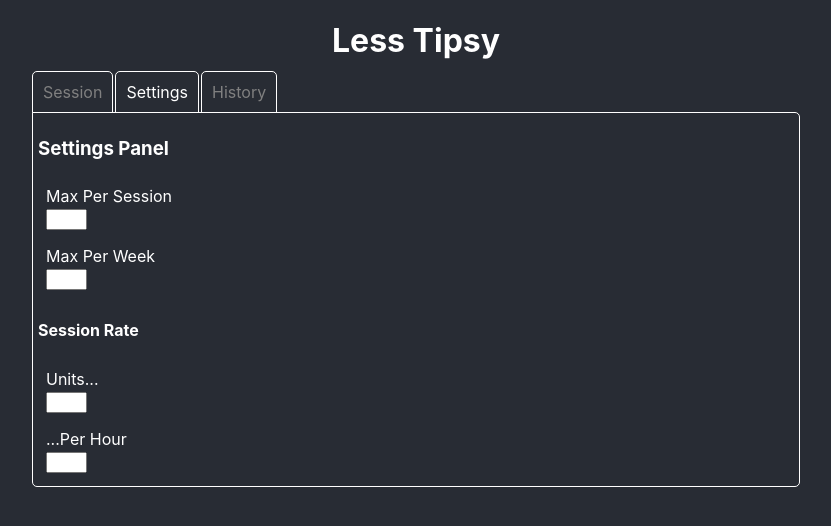
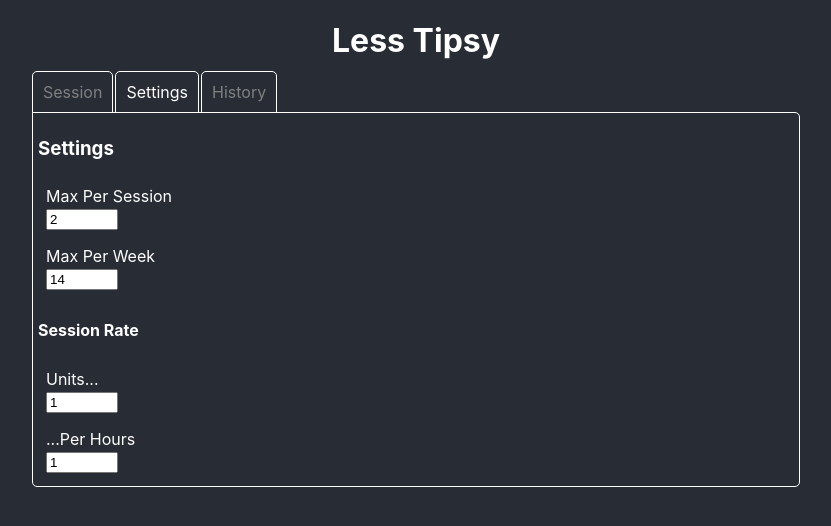
Before and after one commit to shaunlusk/less-tipsy, a React (Create React App) app: page / in a window 1280 px wide. Shown: the top 526 px of the page, without its empty margins (224-1055 px from the left). Built offline with nearby package versions, Linux system fonts and the light colour scheme.

Commit message:
Settings tab

```diff
--- a/src/components/main-panel/main-panel.tsx
+++ b/src/components/main-panel/main-panel.tsx
@@ -3,12 +3,13 @@ import { Tabs } from '../tabs/tabs';
 import { Tab } from '../tabs/tab';
 import { SettingsPanel } from '../settings-panel/settings-panel';
 import { HistoryPanel } from '../history-panel/history-panel';
+import { SettingsService } from '../../services/settings-service';
 import './main-panel.scss';
 
 class MainPanel extends React.Component<any, any> {
   private tabs: Tab[] = [
     new Tab({name:'Session', content:<div>Session</div>}),
-    new Tab({name:'Settings', content:<SettingsPanel></SettingsPanel>}),
+    new Tab({name:'Settings', content:<SettingsPanel settingsService={SettingsService.getInstance()}></SettingsPanel>}),
     new Tab({name:'History', content:<HistoryPanel></HistoryPanel>}),
   ];
 
--- a/src/components/settings-panel/settings-panel.tsx
+++ b/src/components/settings-panel/settings-panel.tsx
@@ -1,26 +1,124 @@
 import * as React from 'react';
 import './settings-panel.scss';
+import { ISettingsService } from '../../services/settings-service';
 
-class SettingsPanel extends React.Component<any, any> {
+interface ISettingsPanelProps {
+  settingsService: ISettingsService;
+}
+
+interface ISettingsPanelState {
+  sessionMax: string;
+  weeklyMax: string;
+  units: string;
+  hours: string;
+}
+
+class SettingsPanel extends React.Component<ISettingsPanelProps, ISettingsPanelState> {
+  constructor(props: ISettingsPanelProps) {
+    super(props);
+    this.state = {
+      weeklyMax: props.settingsService.weeklyMax.toString(),
+      sessionMax: props.settingsService.sessionMax.toString(),
+      units: props.settingsService.units.toString(),
+      hours: props.settingsService.hours.toString()
+    };
+  }
+
+  handleChangeSessionMax(value: string) {
+    this.setState({
+      sessionMax: value
+    }, () => {
+      if (value && value.trim().length) {
+        this.props.settingsService.sessionMax = parseInt(value);
+      }
+    });
+  }
+
+  handleChangeWeeklyMax(value: string) {
+    this.setState({
+      weeklyMax: value
+    }, () => () => {
+      if (value && value.trim().length) {
+        this.props.settingsService.sessionMax = parseInt(value);
+      }
+    });
+  }
+
+  handleChangeUnits(value: string) {
+    this.setState({
+      units: value
+    }, () => () => {
+      if (value && value.trim().length) {
+        this.props.settingsService.sessionMax = parseInt(value);
+      }
+    });
+  }
+
+  handleChangeHours(value: string) {
+    this.setState({
+      hours: value
+    }, () => () => {
+      if (value && value.trim().length) {
+        this.props.settingsService.sessionMax = parseInt(value);
+      }
+    });
+  }
+
   render() {
     return <div className="settings-container">
-      <h3>Settings Panel</h3>
+      <h3>Settings</h3>
       <div className="settings-input max-per-session">
         <div className="settings-label">Max Per Session</div>
-        <input type="text" size={2} maxLength={2} name="maxPerSessionInput"></input>
+        <input
+          type="number"
+          value={this.state.sessionMax}
+          size={5}
+          maxLength={5}
+          min={0.1}
+          max={12}
+          name="maxPerSessionInput"
+          onChange={e => this.handleChangeSessionMax(e.target.value)}
+        ></input>
       </div>
       <div className="settings-input max-per-week">
         <div className="settings-label">Max Per Week</div>
-        <input type="text" size={2} maxLength={2} name="maxPerWeekInput"></input>
+        <input
+          type="number"
+          value={this.state.weeklyMax}
+          size={5}
+          maxLength={5}
+          min={0.1}
+          max={49}
+          name="maxPerWeekInput"
+          onChange={e => this.handleChangeWeeklyMax(e.target.value)}
+        ></input>
       </div>
       <h4>Session Rate</h4>
       <div className="settings-input session-rate-units">
         <div className="settings-label">Units...</div>
-        <input type="text" size={2} maxLength={2} name="units"></input>
+        <input
+          type="number"
+          value={this.state.units}
+          size={5}
+          maxLength={5}
+          min={0.1}
+          max={12}
+          name="units"
+          onChange={e => this.handleChangeUnits(e.target.value)}
+        ></input>
         </div>
-      <div className="settings-input session-rate-minutes">
-        <div className="settings-label">...Per Hour</div>
-        <input type="text" size={2} maxLength={2} name="minutes"></input>
+      <div className="settings-input session-rate-hour">
+        <div className="settings-label">...Per Hours</div>
+        <input
+          type="number"
+          value={this.state.hours}
+          size={5}
+          maxLength={5}
+          min={0.1}
+          max={12}
+          name="hours"
+          onChange={e => this.handleChangeHours(e.target.value)}
+        ></input>
       </div>
     </div>
   }
--- /dev/null
+++ b/src/services/local-storage-service.ts
@@ -0,0 +1,47 @@
+export interface ILocalStorageService {
+  put(key: string, value: number | string | boolean): void;
+  getString(key: string): string | null;
+  getNumber(key: string): number | null;
+  getBoolean(key: string): boolean | null;
+  getObject<T>(key: string): T | null;
+  putObject<T>(key: string, value: T): void;
+  remove(key: string): void;
+}
+
+export class LocalStorageService implements ILocalStorageService {
+  getString(key: string): string | null {
+    return localStorage.getItem(key);
+  }
+
+  getNumber(key: string): number | null {
+    const value = localStorage.getItem(key);
+    return value ? parseFloat(value) : null;
+  }
+
+  getBoolean(key: string): boolean | null {
+    const value = localStorage.getItem(key);
+    if (!value) return null;
+    return value.toLocaleLowerCase() === "true" ? true : false;
+  }
+
+  put(key: string, value: string | number | boolean): void {
+    localStorage.setItem(key, value.toString());
+  }
+
+  getObject<T>(key: string): T | null {
+    const valueString = localStorage.getItem(key);
+    let value: T | null = null;
+    if (valueString) {
+      value = JSON.parse(valueString);
+    }
+    return value;
+  }
+
+  putObject<T>(key: string, value: T): void {
+    localStorage.setItem(key, JSON.stringify(value));
+  }
+
+  remove(key: string): void {
+    localStorage.removeItem(key);
+  }
+}
--- /dev/null
+++ b/src/services/settings-service.ts
@@ -0,0 +1,88 @@
+import { ILocalStorageService, LocalStorageService } from "./local-storage-service";
+
+export interface ISettingsService {
+  weeklyMax: number;
+  sessionMax: number;
+  units: number;
+  hours: number;
+}
+
+class SettingsService implements ISettingsService {
+  private static _instance: SettingsService;
+  public readonly WeeklyMaxStorageKey = 'WeeklyMax';
+  public readonly SessionMaxStorageKey = 'SessionMax';
+  public readonly HoursStorageKey = 'HoursRate';
+  public readonly UnitsStorageKey = 'UnitRate';
+  public readonly DefaultWeeklyMax = 14;
+  public readonly DefaultSessionMax = 2;
+  public readonly DefaultHours = 1;
+  public readonly DefaultUnits = 1;
+  private _weeklyMax!: number;
+  private _sessionMax!: number;
+  private _units!: number;
+  private _hours!: number;
+  private _storageService: ILocalStorageService;
+
+
+  private constructor(storageService: ILocalStorageService) {
+    this._storageService = storageService;
+
+    const weeklyMax = this._storageService.getNumber(this.WeeklyMaxStorageKey) || this.DefaultWeeklyMax;
+    this.weeklyMax = weeklyMax;
+
+    const sessionMax = this._storageService.getNumber(this.SessionMaxStorageKey) || this.DefaultSessionMax;
+    this.sessionMax = sessionMax;
+
+    const units = this._storageService.getNumber(this.UnitsStorageKey) || this.DefaultUnits;
+    this.units = units;
+
+    const hours = this._storageService.getNumber(this.HoursStorageKey) || this.DefaultHours;
+    this.hours = hours;
+  }
+
+  public static getInstance(): SettingsService {
+    return SettingsService._instance ?? (SettingsService._instance = new SettingsService(new LocalStorageService()));
+  }
+
+  get weeklyMax(): number {
+    return this._weeklyMax;
+  }
+
+  set weeklyMax(value: number) {
+    if (value === this._weeklyMax) return;
+    this._weeklyMax = value;
+    this._storageService.put(this.WeeklyMaxStorageKey, value);
+  }
+
+  get sessionMax(): number {
+    return this._sessionMax;
+  }
+
+  set sessionMax(value: number) {
+    if (value === this._sessionMax) return;
+    this._sessionMax = value;
+    this._storageService.put(this.SessionMaxStorageKey, value);
+  }
+
+  get hours(): number {
+    return this._hours;
+  }
+
+  set hours(value: number) {
+    if (value === this._hours) return;
+    this._hours = value;
+    this._storageService.put(this.HoursStorageKey, value);
+  }
+
+  get units(): number {
+    return this._units;
+  }
+
+  set units(value: number) {
+    if (value === this._units) return;
+    this._units = value;
+    this._storageService.put(this.UnitsStorageKey, value);
+  }
+}
+
+export { SettingsService };
```
